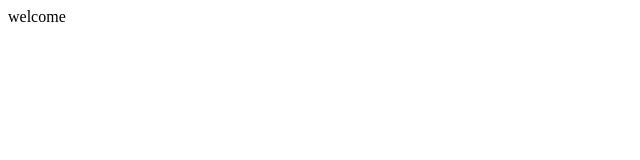
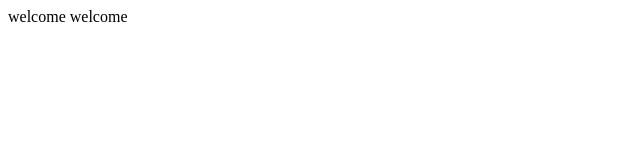
Before and after one commit to Vinay-vicky/Magicbus_project, a plain HTML site: page index.html in a window 1280 px wide. Shown: the full height of the page, 0-640 px from the left. Drawn offline with Linux system fonts and the light colour scheme.

Commit message:
magicbus

```diff
--- a/index.html
+++ b/index.html
@@ -6,6 +6,6 @@
     <title>Document</title>
 </head>
 <body>
-    welcome
+    welcome welcome
 </body>
 </html>
```
